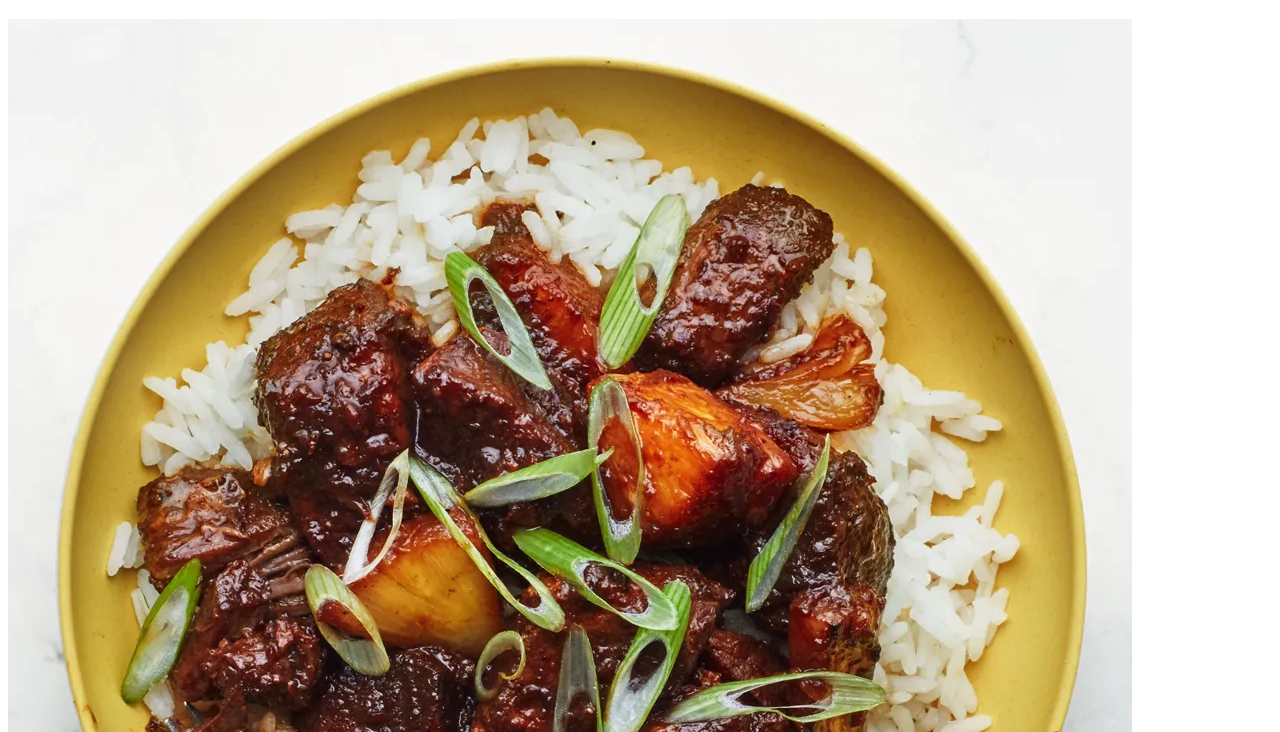
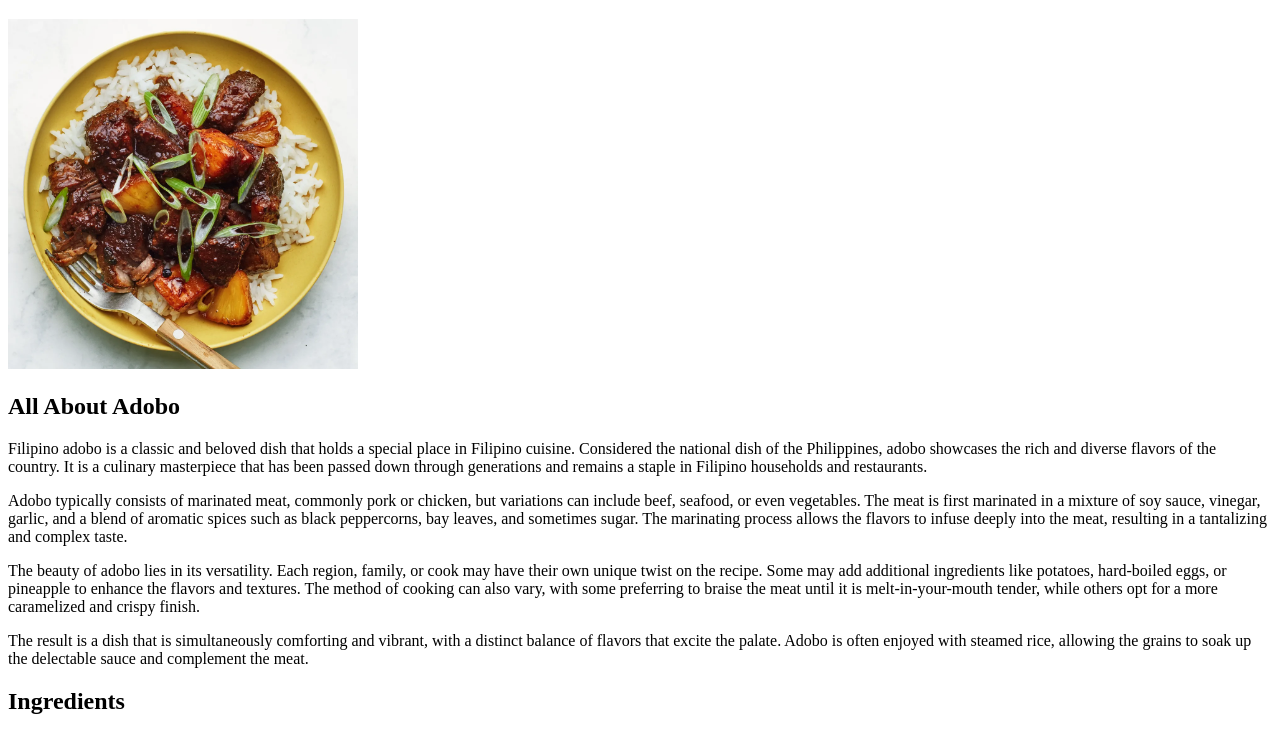
Before and after one commit to markaganon/odin-recipes, a plain HTML site: page index.html in a window 1280 px wide. Shown: the part 61-793 px from the top of the page. Drawn offline with Linux system fonts and the light colour scheme.

Commit message:
Added css file and resized image

```diff
--- a/index.html
+++ b/index.html
@@ -4,10 +4,11 @@
     <meta charset="UTF-8">
     <meta name="viewport" content="width=device-width, initial-scale=1.0">
     <title>Pineapple Pork Adobo</title>
+    <link rel="stylesheet" href="style.css" />
 </head>
 <body>
     <h1>Filipino Adobo</h1>
-        <img src="images/adobo.webp" alt="Picture of Adobo">
+        <img class="image" src="images/adobo.webp" alt="Picture of Adobo">
         <h2>All About Adobo</h2>
         <p>
             Filipino adobo is a classic and beloved dish that holds a special place in Filipino cuisine.
--- /dev/null
+++ b/style.css
@@ -0,0 +1,4 @@
+.image {
+    height: 350px;
+    width: auto;
+}
```
